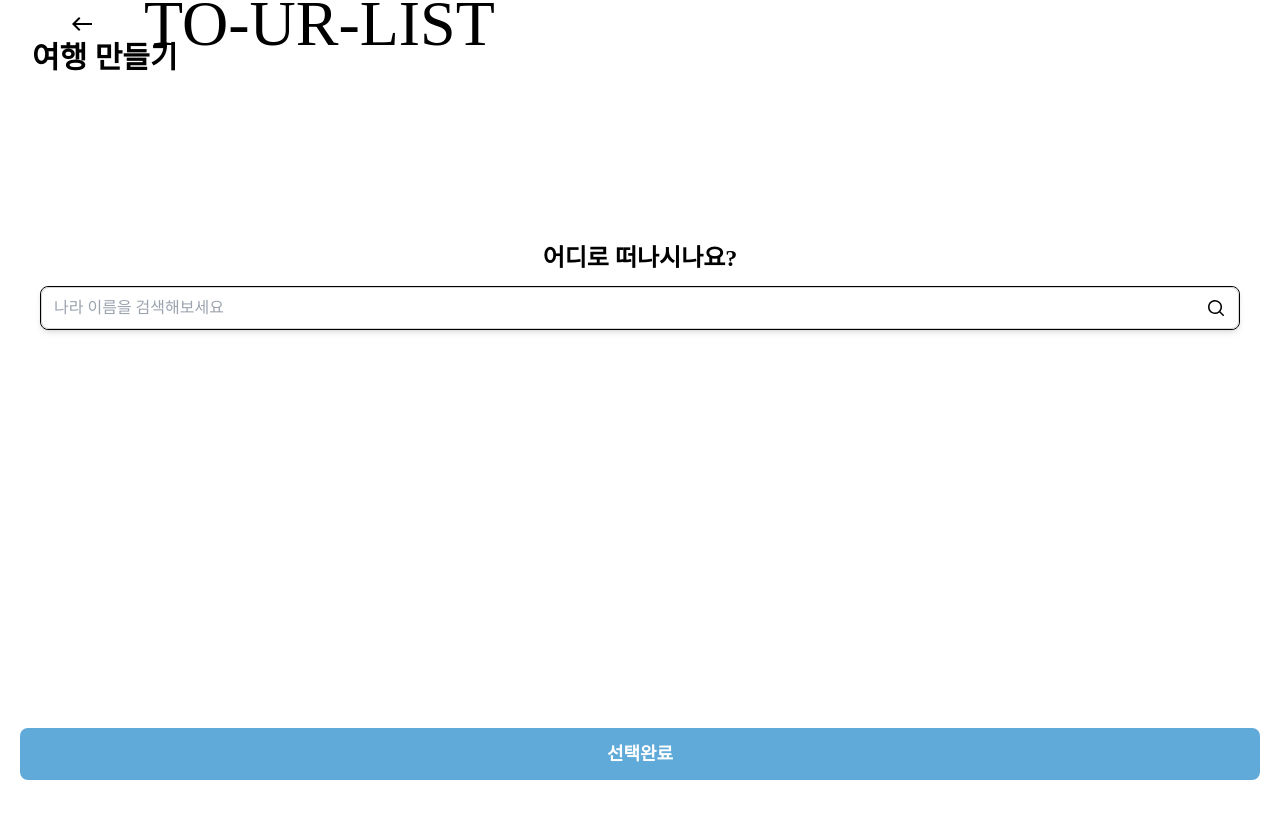
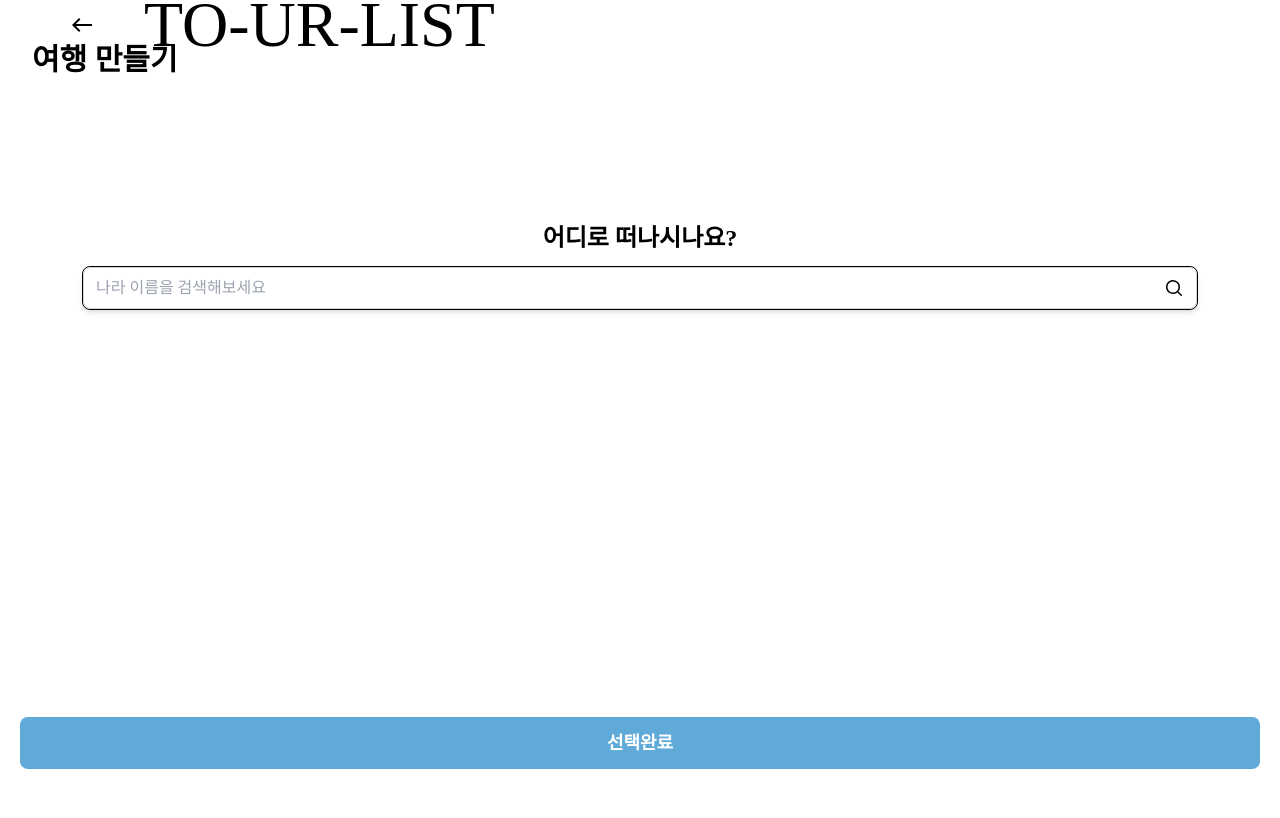
Before and after one commit to MinY-Lee/TO-UR-LIST, a React (Vite) app in the folder frontend/: page /create in a window 1280 px wide. Built offline with nearby package versions, Linux system fonts and the light colour scheme; a web font is replaced by a local one.

Commit message:
feat: 여행 생성 완료 페이지 완성

```diff
--- a/frontend/src/components/Calendar/myCalendar.tsx
+++ b/frontend/src/components/Calendar/myCalendar.tsx
@@ -99,7 +99,8 @@ export default function myCalendar(props: ChildProps) {
                     </div>
                 ))}
             </div>
-            <div id='day-container' className='w-full'>
+            <div id='day-container' className='w-full'
+            >
                 {weekCalendarList.map((item) => (
                     <div className="grid grid-cols-7 w-full h-[14vw] text-center" key={Math.random()}>
                         {item.map((day, index) => {
--- /dev/null
+++ b/frontend/src/components/CreatePage/createDone.tsx
@@ -0,0 +1,56 @@
+import { useState, useEffect } from "react";
+import { TourCardInfo } from '../../types/types';
+import TourCard from "../MainPage/TourCard";
+
+import { City } from "../../types/types";
+
+
+export default function CreateDone(props) {
+    const {cityList, startDate, endDate, title} = props; // 받은 정보들
+    const [newTour, setNewTour] = useState<TourCardInfo>(); // 정보들로 만들 객체
+    const [tourCardComponent, setTourCardComponent] = useState<JSX.Element | null>(null);
+
+    useEffect(() => {
+        // 여행 생성 api 로 tourId 받아와야 함
+
+        // City 객체를 담을 배열
+        const cities: City[] = [];
+
+        // cityList를 순회하면서 각 요소를 처리
+        cityList.forEach(item => {
+            const [countryCode, cityName] = item.split(', ');
+            const city = { countryCode: countryCode, cityName: cityName };
+            cities.push(city);
+        });
+
+        console.log(cities)
+
+        setNewTour({
+            tourId: "0", // 임시
+            tourTitle: title,
+            cityList: cities,
+            startDate: startDate.toISOString(),
+            endDate: endDate.toISOString(),
+        })
+
+        console.log(newTour);
+
+    }, []);
+
+    useEffect(() => {
+        console.log(newTour);
+        setTourCardComponent(<TourCard tourInfo={newTour}/>);
+    }, [newTour]);
+
+  return (
+    <div className=" flex flex-col items-center">
+      <div className="m-3">
+        <div className="text-2xl font-bold">여행이 생성됐어요 🎉</div>
+        <div className="text-lg">클릭해서 일정 및 체크리스트를 추가해보세요!</div>
+      </div>
+      <div id="card-container" className="w-full">
+        {tourCardComponent}
+      </div>
+    </div>
+  );
+}
--- a/frontend/src/components/CreatePage/setDate.tsx
+++ b/frontend/src/components/CreatePage/setDate.tsx
@@ -20,7 +20,6 @@ export default function SetDate(props) {
         setEndDate(data[1]);
     };
 
-
     return (
         <>
             <div className="text-2xl font-bold">언제 떠나시나요?</div>
--- a/frontend/src/components/CreatePage/setPlace.tsx
+++ b/frontend/src/components/CreatePage/setPlace.tsx
@@ -2,6 +2,8 @@ import { useState, useEffect } from 'react';
 
 import SearchBar from "../../components/SearchBar/mySearchBar";
 import MyButton from "../../components/Buttons/myButton";
+
+import { City } from '../../types/types';
 
 import CountryList from '../../dummy-data/get_country.json';
 import CityList from '../../dummy-data/get_city.json';
@@ -34,7 +36,7 @@ export default function SetPlace(props) {
             // 코드로 도시 검색 및 결과 포맷팅
             const cityListWithCountryName: string[] = CityList
                 .find(country => country.countryCode === foundCountry.countryCode)?.cityList
-                ?.map(city => `${foundCountry.countryName}, ${city}`) || [];
+                ?.map(city => `${foundCountry.countryCode}, ${city}`) || [];
 
             setSearchList(cityListWithCountryName);
             // 선택된 도시가 있을 때 결과를 업데이트
@@ -45,6 +47,7 @@ export default function SetPlace(props) {
 
     // 여행할 도시 선택 또는 해제
     const handleCitySelect = (city: string) => {
+        console.log(city);
         const index = selectedCity.indexOf(city);
 
         if (index === -1) {
@@ -58,12 +61,12 @@ export default function SetPlace(props) {
     };
 
     return (
-        <>
-            <div className="text-2xl font-bold">어디로 떠나시나요?</div>
-            <div id='search-container' className="w-full shadow-md border border-black rounded-lg">
+        <div className='flex flex-col items-center'>
+            <div className="text-2xl font-bold m-3">어디로 떠나시나요?</div>
+            <div id='search-container' className="w-[90%] shadow-md border border-black rounded-lg">
                 <SearchBar onChange={handleDataFromChild}/>
             </div>
-            <div id='city-list-container' className="h-[40vh] overflow-scroll w-[90%]">
+            <div id='city-list-container' className="m-2 h-[40vh] overflow-scroll w-[90%]">
                 {selectedCity.length > 0 && selectedCity.map((res) => (
                     <div key={res} className="flex justify-between m-2">
                         <div className="text-lg">{res}</div>
@@ -91,6 +94,7 @@ export default function SetPlace(props) {
                     ))
                 )}
             </div>
-        </>
+        </div>
+
     );
 }
--- a/frontend/src/components/CreatePage/setTitle.tsx
+++ b/frontend/src/components/CreatePage/setTitle.tsx
@@ -2,40 +2,30 @@ import { useState, useEffect } from "react";
 
 export default function SetTitle(props) {
 
-  // const { onChangeDate } = props;
+  const { onChangeTitle } = props;
+  const [title, setTitle] = useState<String>("");
 
-  // const [startDate, setStartDate] = useState<Date>();
-  // const [endDate, setEndDate] = useState<Date>();
+  useEffect(() => {
+      // 부모 컴포넌트에 보내기
+      onChangeTitle(title);
+  }, [title]);
 
-  // useEffect(() => {
-  //     // 부모 컴포넌트에 보내기
-  //     onChangeDate([startDate, endDate]);
-
-  // }, [startDate, endDate]);
-
-  // // datepicker 로 부터 데이터 받기
-  // const handleDataFromChild = (data: Date[]) => {
-  //     setStartDate(data[0]);
-  //     setEndDate(data[1]);
-  // };
-
-  const [title, setTitle] = useState<String>("");
 
   const handleInputChange = (event) => {
     setTitle(event.target.value);
   };
 
   return (
-    <div>
-      <div>
+    <div className=" flex flex-col items-center">
+      <div className="m-3">
         <div className="text-2xl font-bold">여행의 제목을 지어주세요</div>
         <div className="text-lg">* 생략시 기본 이름으로 설정됩니다. </div>
       </div>
-      <div id="input-container" className="flex w-full rounded-lg border border-solid border-neutral-300">
+      <div id="input-container" className="w-[90%] rounded-lg border border-solid border-neutral-300 text-xl">
         <input
             value={title}
             onChange={handleInputChange}
-            className="relative m-0 -mr-0.5 w-[1px] flex-auto bg-transparent bg-clip-padding px-3 py-[0.25rem] font-normal outline-none"
+            className="relative m-0 -mr-0.5 w-[90%] flex-auto bg-clip-padding py-3 outline-none"
             aria-label="Title"
             aria-describedby="button-addon1"
         />
--- a/frontend/src/components/MainPage/TourCard.tsx
+++ b/frontend/src/components/MainPage/TourCard.tsx
@@ -101,7 +101,7 @@ export default function TourCard(props: PropType) {
                         <span className="material-symbols-outlined mr-[1vw]">
                             location_on
                         </span>
-                        <p>{`${tour.cityList[0].cityName} ${
+                        <p>{`${tour.cityList[0].countryCode}, ${tour.cityList[0].cityName} ${
                             tour.cityList.length >= 2
                                 ? '(+' + (tour.cityList.length - 1) + ')'
                                 : ''
--- a/frontend/src/pages/TourCreatePage.tsx
+++ b/frontend/src/pages/TourCreatePage.tsx
@@ -6,6 +6,8 @@ import HeaderBar from "../components/HeaderBar/HeaderBar";
 import SetPlace from '../components/CreatePage/setPlace';
 import SetDate from '../components/CreatePage/setDate';
 import SetTitle from '../components/CreatePage/setTitle';
+import CreateDone from '../components/CreatePage/createDone';
+import { City } from '../types/types';
 
 interface ParentProps {
     onChange: (data: string[]) => void;
@@ -16,7 +18,7 @@ export default function TourCreatePage(props: ParentProps) {
     const [selectedCity, setSelectedCity] = useState<string[]>([]);
     const [startDate, setStartDate] = useState<Date>();
     const [endDate, setEndDate] = useState<Date>();
-    const [title, setTitle] = useState<String>("");
+    const [title, setTitle] = useState<string>("");
 
     // setPlace 로부터 데이터 받기
     const handleCityData = (data: string[]) => {
@@ -46,6 +48,10 @@ export default function TourCreatePage(props: ParentProps) {
             setStep(step+1);
         }
         if (step == 3) {
+            if (title == "") {
+                console.log("비었음")
+                setTitle(`${selectedCity} 여행`);
+            }
             console.log(title);
             setStep(step+1);
         }
@@ -64,25 +70,32 @@ export default function TourCreatePage(props: ParentProps) {
             currentComponent =  <SetTitle onChangeTitle={handleTitleData}/>;
             break;
         case 4:
-            currentComponent = <h1>4단계</h1>;
-            break;
-        default:
-            currentComponent = "";
+            currentComponent = <CreateDone cityList={selectedCity} startDate={startDate} endDate={endDate} title={title}  />;
             break;
     }
 
     return (
-        <section className="m-5 flex flex-col justify-between h-[95vh]">
-            <header className="">
+        <section className="m-5 grid grid-rows-12 h-[95vh]">
+            <header className="row-span-3">
                 <HeaderBar/>
                 <h1 className="m-3 text-3xl font-bold">
                     여행 만들기
                 </h1>
             </header>
-            <div className="m-5 gap-3 flex flex-col justify-center items-center">
+            <div className="gap-3 row-span-8 text-center">
                 {currentComponent}
             </div>
-            <MyButton type="full" text="선택완료" isSelected={false} onClick={handleStep}/>
+            <div className='row-span-1'>
+                {step != 4 ?
+                    <MyButton
+                        type="full"
+                        text={step != 3 ? "선택완료" : "입력완료"}
+                        isSelected={false}
+                        onClick={handleStep}
+                    /> :
+                    <div/>
+                }
+            </div>
         </section>
     );
 }
```
